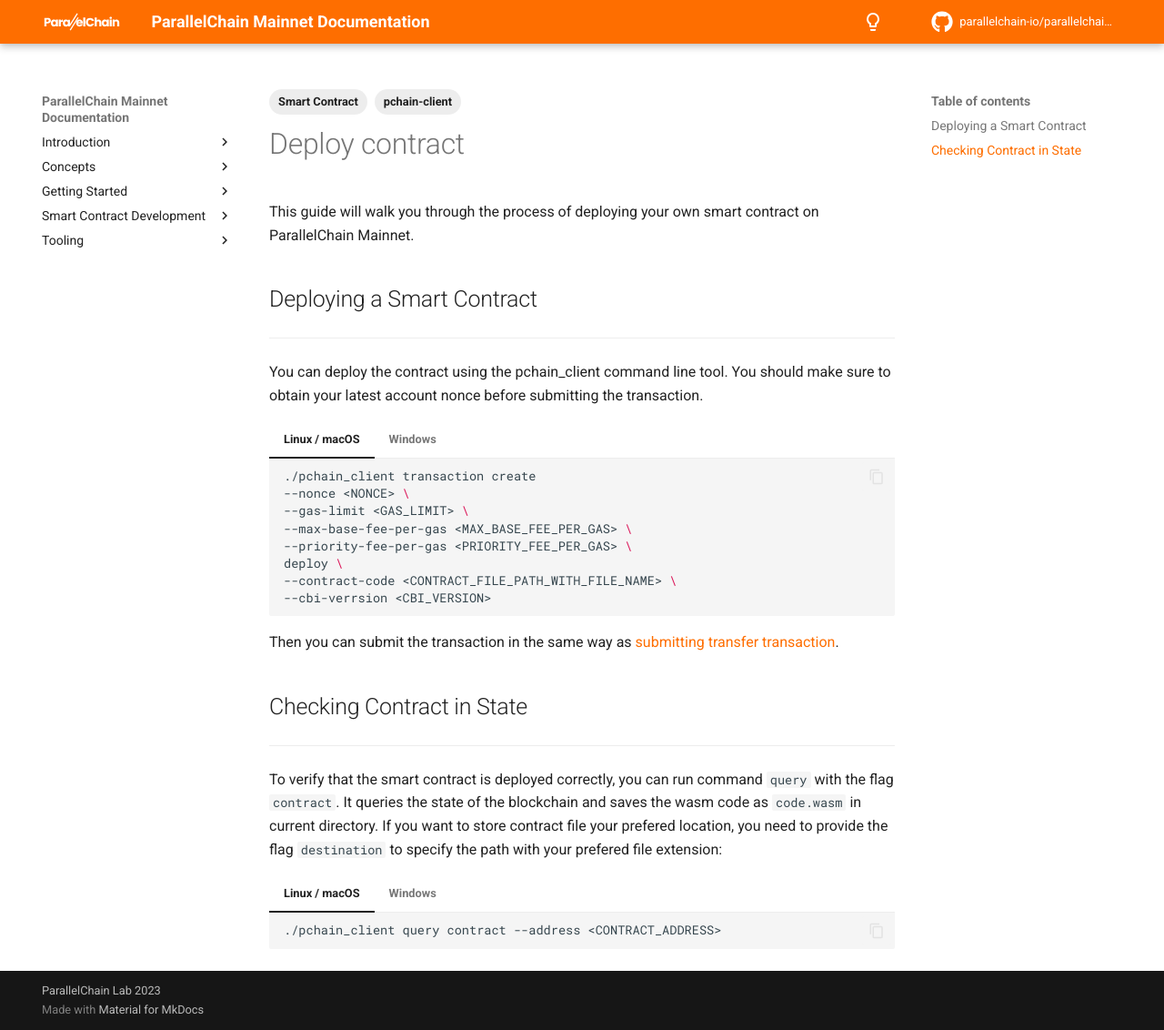
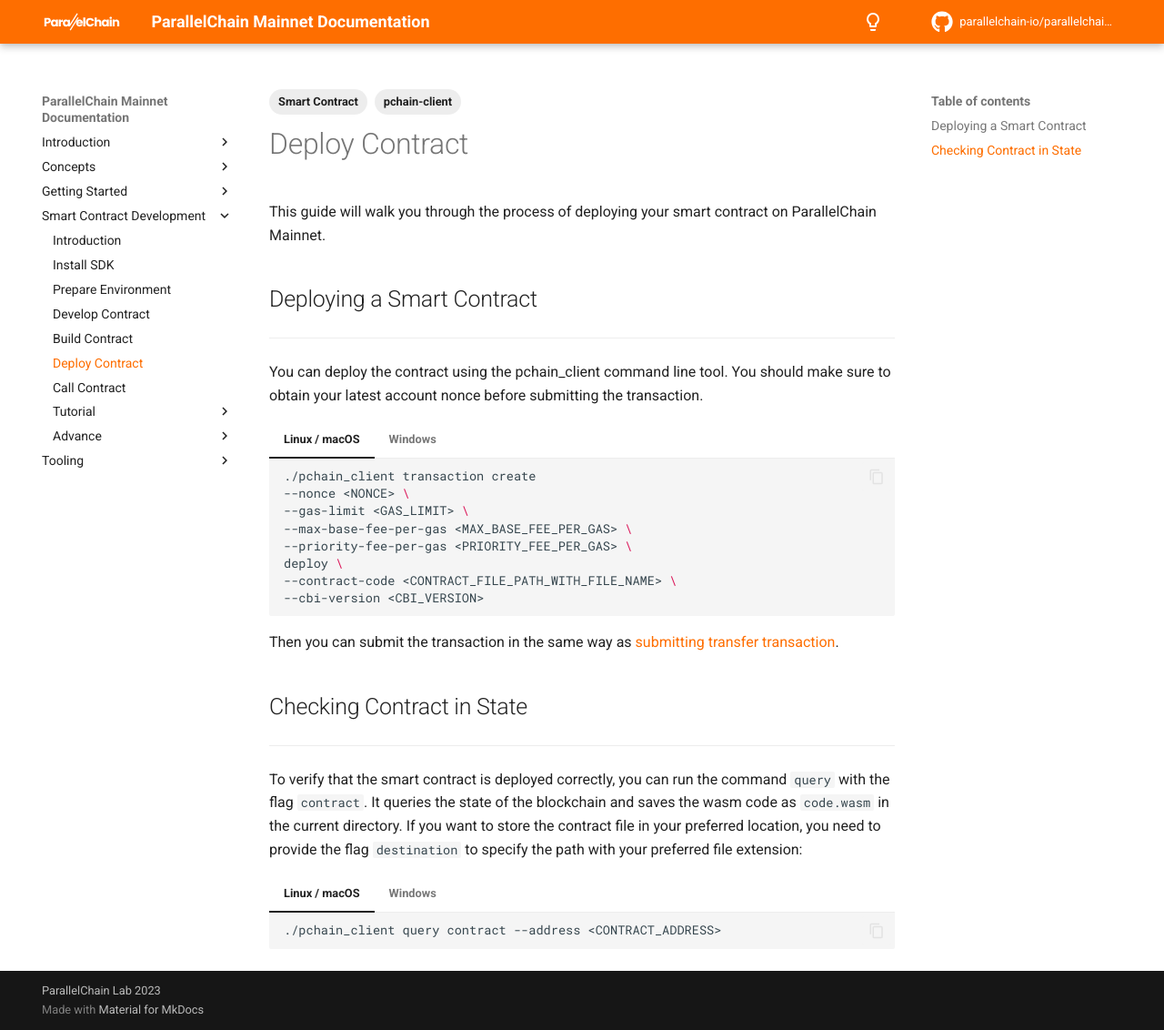
Before and after one commit to parallelchain-io/parallelchain-docs, an MkDocs documentation site: the page built from docs/smart_contract_sdk/deploy_contract.md, in a window 1280 px wide and 1132 px high. Shown: the whole window at 91% size. Built offline with MkDocs 1.6.1 and Material for MkDocs 9.7.7, drawn with Linux system fonts in a browser that asks for light colours; comment, search, counter and statistics services are not loaded.

Commit message:
Added sections of call and deploy contract

````diff
--- a/docs/getting_started/deploy_contract.md
+++ b/docs/smart_contract_sdk/deploy_contract.md
@@ -4,7 +4,7 @@
   - pchain-client
 ---
 
-This guide will walk you through the process of deploying your own smart contract on ParallelChain Mainnet.
+This guide will walk you through the process of deploying your smart contract on ParallelChain Mainnet.
 
 ## Deploying a Smart Contract
 ---
@@ -20,7 +20,7 @@
     --priority-fee-per-gas <PRIORITY_FEE_PER_GAS> \
     deploy \
     --contract-code <CONTRACT_FILE_PATH_WITH_FILE_NAME> \
-    --cbi-verrsion <CBI_VERSION>
+    --cbi-version <CBI_VERSION>
     ```
 === "Windows"
     ```PowerShell
@@ -31,16 +31,16 @@
     --priority-fee-per-gas <PRIORITY_FEE_PER_GAS> \
     deploy \
     --contract-code <CONTRACT_FILE_PATH_WITH_FILE_NAME> \
-    --cbi-verrsion <CBI_VERSION>
+    --cbi-version <CBI_VERSION>
     ```
 
-Then you can submit the transaction in the same way as [submitting transfer transaction](./transfer.md#submitting-transaction).
+Then you can submit the transaction in the same way as [submitting transfer transaction](../getting_started/transfer.md#submitting-transaction).
 
 ## Checking Contract in State
 ---
 
-To verify that the smart contract is deployed correctly, you can run command `query` with the flag `contract`. It queries the state of the blockchain and saves the wasm code as `code.wasm` in current directory.
-If you want to store contract file your prefered location, you need to provide the flag `destination` to specify the path with your prefered file extension:
+To verify that the smart contract is deployed correctly, you can run the command `query` with the flag `contract`. It queries the state of the blockchain and saves the wasm code as `code.wasm` in the current directory.
+If you want to store the contract file in your preferred location, you need to provide the flag `destination` to specify the path with your preferred file extension:
 
 === "Linux / macOS"
     ```bash
--- a/mkdocs.yml
+++ b/mkdocs.yml
@@ -60,6 +60,8 @@
     - Prepare Environment: smart_contract_sdk/prepare_env.md
     - Develop Contract: smart_contract_sdk/develop_contract.md
     - Build Contract: smart_contract_sdk/build_contract.md
+    - Deploy Contract: smart_contract_sdk/deploy_contract.md
+    - Call Contract: smart_contract_sdk/call_contract.md
     - Tutorial:
       - Chapter 1: smart_contract_sdk/tutorial/chapter_1.md
       - Chapter 2: smart_contract_sdk/tutorial/chapter_2.md
@@ -75,7 +77,6 @@
       - Transferring Balance: smart_contract_sdk/advance/internal_transaction.md
       - Crypto: smart_contract_sdk/advance/crypto.md
       - Staking in Contract: smart_contract_sdk/advance/staking.md
-  #   - Deploy Contract:
   # - DApp Development:
   #   #need help
   - Tooling:
````
Also changed, not shown: docs/smart_contract_sdk/build_contract.md (+0 -5 lines), docs/smart_contract_sdk/call_contract.md (renamed from docs/getting_started/call_contract.md, +6 -6 lines).
